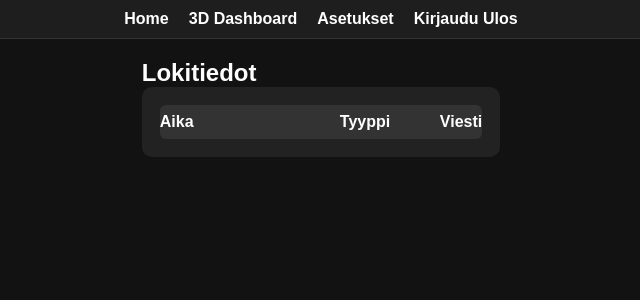
After one commit to jannesii/Code, a Flask app: page /settings/logs in a window 1280 px wide. The commit adds this page. Shown: the top 300 px of the page, without its empty margins (319-959 px from the left). Run offline with Flask 2, Linux system fonts and the light colour scheme; the visitor is signed in with stand-in values (Sample User, id 1); parts of the project's set-up code (start-up, migrations or seed data) failed here and were passed over.

Commit message:
Add logs view to settings page
Introduces a new logs page accessible from the settings, including backend route, template, CSS, and JS for displaying and filtering log entries. Also refactors log message calls in auth.py for clarity.

```diff
--- a/server/app/auth.py
+++ b/server/app/auth.py
@@ -82,7 +82,6 @@ def login():
         logger.debug("Login attempt for %s (remember=%s)", username, remember)
 
         user_obj = ctrl.get_user_by_username(username)
-        logger.info("User object (temporary=%s, expires_at=%s)", user_obj.is_temporary, user_obj.expires_at)
         if user_obj and user_obj.is_temporary and user_obj.expires_at:
             from datetime import datetime
             now = datetime.now(ctrl.finland_tz)
@@ -92,7 +91,7 @@ def login():
                 logger.warning(
                     "Expired temporary account login attempt for %s", username)
                 ctrl.log_message(
-                    'auth', f"Expired temporary login attempt for {username}")
+                    log_type='auth', message=f"Expired temporary login attempt for {username}")
                 return render_template('login.html')
 
         if ctrl.authenticate_user(username, password):
@@ -118,8 +117,8 @@ def login():
         flash('Virheellinen käyttäjätunnus tai salasana', 'error')
         logger.warning("Auth failed for %s", username)
         ctrl.log_message(
-            'auth',
-            f"Failed login attempt for {username}",
+            log_type='auth',
+            message=f"Failed login attempt for {username}",
         )
 
     return render_template('login.html')
--- /dev/null
+++ b/server/app/static/css/logs.css
@@ -0,0 +1,44 @@
+/* logs.css */
+.container {
+  max-width: 1000px;
+  margin: 0 auto;
+  padding: 20px;
+}
+.logs-grid {
+  display: grid;
+  grid-template-columns: 1fr;
+  gap: 8px;
+  background: #222;
+  border-radius: 10px;
+  padding: 18px;
+}
+.logs-header {
+  display: grid;
+  grid-template-columns: 180px 100px 1fr;
+  font-weight: bold;
+  color: #fff;
+  background: #333;
+  border-radius: 6px;
+  padding: 8px 0;
+}
+.log-row {
+  display: grid;
+  grid-template-columns: 180px 100px 1fr;
+  align-items: center;
+  background: #1e1e1e;
+  color: #fff;
+  border-radius: 6px;
+  padding: 8px 0;
+  font-size: 1em;
+}
+.log-row.info { border-left: 6px solid #007bff; }
+.log-row.warning { border-left: 6px solid #ffc107; }
+.log-row.error { border-left: 6px solid #c01221; }
+.log-type { cursor: pointer; text-decoration: underline; }
+.log-message { word-break: break-word; }
+@media (max-width: 700px) {
+  .logs-header, .log-row {
+    grid-template-columns: 1fr 1fr;
+  }
+  .log-message { grid-column: 1 / -1; }
+}
--- /dev/null
+++ b/server/app/static/js/logs.js
@@ -0,0 +1,33 @@
+// logs.js
+// Simple auto-refresh and filter (expand as needed)
+document.addEventListener('DOMContentLoaded', function() {
+  // Auto-refresh every 30s
+  setInterval(function() {
+    window.location.reload();
+  }, 30000);
+
+  // Example: filter logs by type
+  document.querySelectorAll('.log-type').forEach(function(typeElem) {
+    typeElem.addEventListener('click', function() {
+      const type = typeElem.textContent;
+      document.querySelectorAll('.log-row').forEach(function(row) {
+        row.style.display = row.classList.contains(type) ? '' : 'none';
+      });
+    });
+  });
+
+  document.querySelectorAll('.log-timestamp').forEach(function(tsElem) {
+    const iso = tsElem.textContent;
+    if (!iso) return;
+    try {
+      // Parse ISO string and format as local date/time
+      const date = new Date(iso);
+      if (!isNaN(date.getTime())) {
+        tsElem.textContent = date.toLocaleString('fi-FI', {
+          year: 'numeric', month: '2-digit', day: '2-digit',
+          hour: '2-digit', minute: '2-digit', second: '2-digit'
+        });
+      }
+    } catch (e) {}
+  });
+});
--- /dev/null
+++ b/server/app/templates/logs.html
@@ -0,0 +1,31 @@
+{% extends 'base.html' %}
+
+{% block title %}Lokitiedot{% endblock %}
+
+{% block styles %}
+<link rel="stylesheet" href="{{ url_for('static', filename='css/logs.css') }}">
+{% endblock %}
+
+{% block content %}
+<div class="container">
+    <h2>Lokitiedot</h2>
+    <div class="logs-grid">
+        <div class="logs-header">
+            <span>Aika</span>
+            <span>Tyyppi</span>
+            <span>Viesti</span>
+        </div>
+        {% for log in logs %}
+        <div class="log-row {{ log.type }}">
+            <span class="log-timestamp">{{ log.timestamp }}</span>
+            <span class="log-type">{{ log.type }}</span>
+            <span class="log-message">{{ log.message }}</span>
+        </div>
+        {% endfor %}
+    </div>
+</div>
+{% endblock %}
+
+{% block scripts %}
+<script src="{{ url_for('static', filename='js/logs.js') }}"></script>
+{% endblock %}
--- a/server/app/templates/settings.html
+++ b/server/app/templates/settings.html
@@ -25,6 +25,7 @@
   <a class="tile" href="{{ url_for('web.user_list') }}">Käyttäjähallinta</a>
   <a class="tile" href="{{ url_for('web.timelapse_conf') }}">Muokkaa timelapsen
     asetuksia</a>
+  <a class="tile" href="{{ url_for('web.logs') }}">Lokitiedot</a>
 </div>
 {% endblock %}
 
--- a/server/app/web.py
+++ b/server/app/web.py
@@ -234,3 +234,12 @@ def edit_user(username):
         flash('Käyttäjä päivitetty.', 'success')
         return redirect(url_for('web.user_list'))
     return render_template('edit_user.html', user=user)
+
+
+@web_bp.route('/settings/logs')
+@login_required
+def logs():
+    from app import controller
+    ctrl = controller.Controller()
+    logs = ctrl.get_logs(limit=200)
+    return render_template('logs.html', logs=logs)
```
